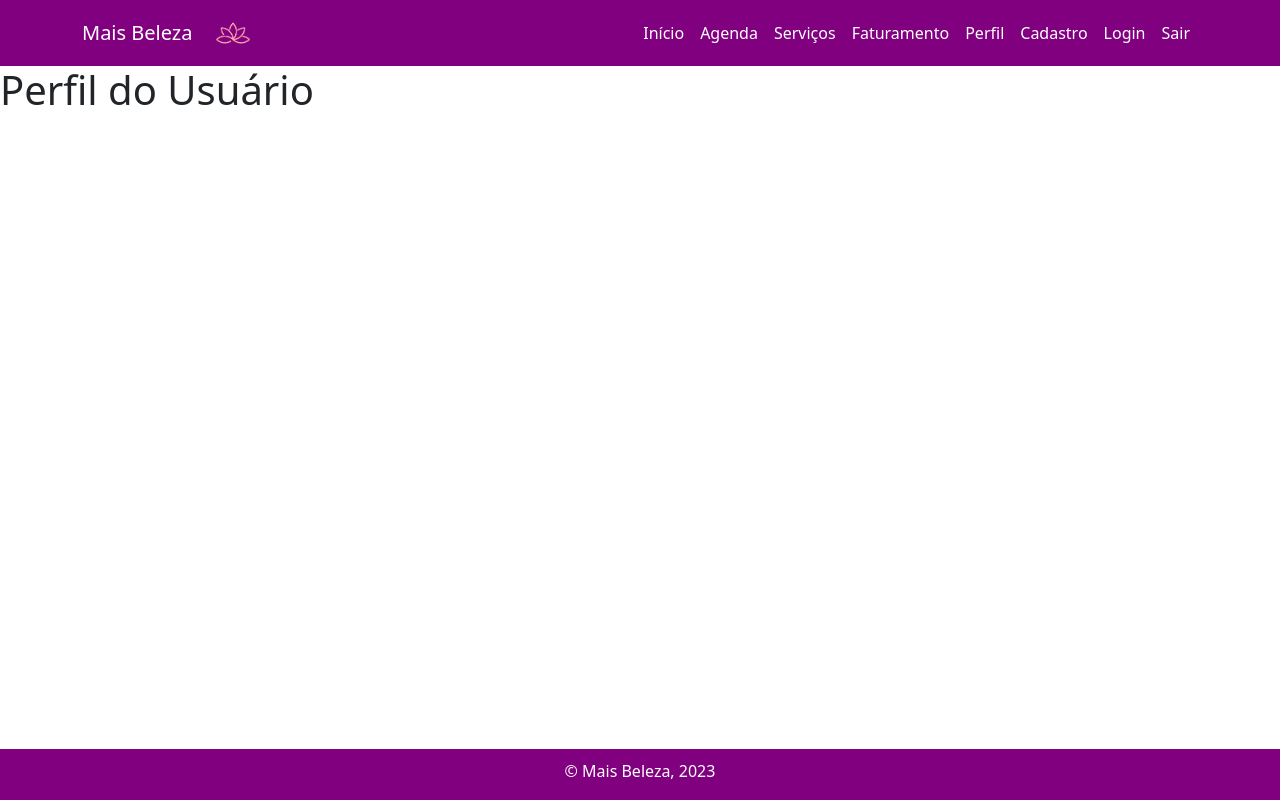
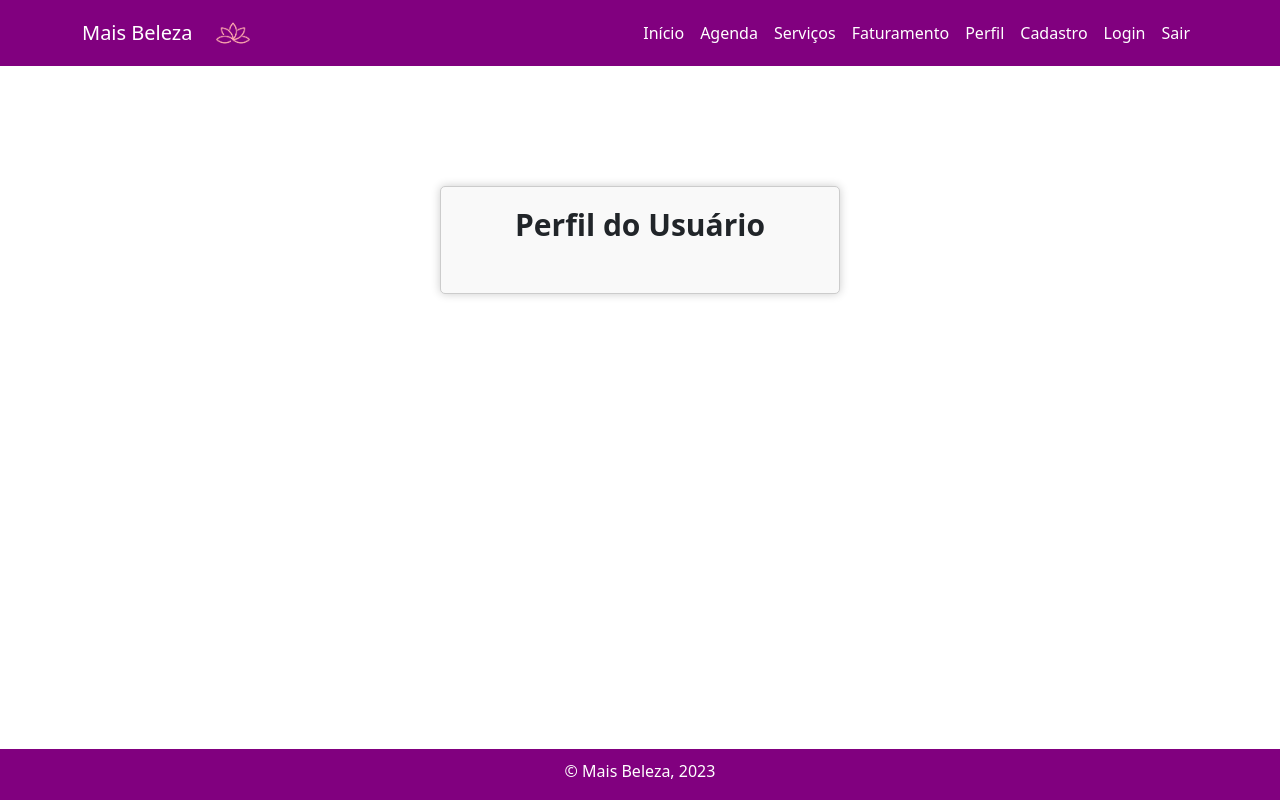
Before and after one commit to ICEI-PUC-Minas-PMV-ADS/pmv-ads-2023-2-e4-proj-dad-t3-maisbeleza, a React (Create React App) app: page /perfil in a window 1280 px wide. Built offline with nearby package versions, Linux system fonts and the light colour scheme; no server answers; sample sign-in values are in the browser's storage.

Commit message:
front-end basico pagina perfil

```diff
--- a/src/App.css
+++ b/src/App.css
@@ -320,3 +320,30 @@ body {
     width: 350px;
   }
 }
+
+/*PERFIL*/
+
+.profile-container {
+  max-width: 400px;
+  margin: 120px auto;
+  padding: 20px;
+  border: 1px solid #ccc;
+  border-radius: 5px;
+  background-color: #f9f9f9;
+  box-shadow: 0 0 10px rgba(0, 0, 0, 0.2);
+  text-align: center;
+}
+
+
+.headerperfil {
+  font-size: 30px;
+  font-weight: bold;
+  margin-bottom: 30px;
+}
+
+.userData {
+    background: #f9f9f9;
+    padding: 20px;
+    border-radius: 5px;
+    box-shadow: 0 0 10px rgba(0, 0, 0, 0.2);
+  }
--- a/src/pages/Perfil.js
+++ b/src/pages/Perfil.js
@@ -36,26 +36,31 @@ function Perfil() {
   }, [authToken, userData, location]);
 
   return (
-
     <div>
       <Menu />
-      <h1>Perfil do Usuário</h1>
+
+
+    <div className='profile-container'>
+    <h1 className="headerperfil">Perfil do Usuário</h1>
+
       {userData && (
-        <div>
-          <p>Nome: {userData.nomeMei}</p>
-          <p>Email: {userData.email}</p>
-          <p>Telefone: {userData.telefone}</p>
-          <p>Rua: {userData.rua}</p>
-          <p>Email: {userData.email}</p>
-          <p>Número: {userData.numero}</p>
-          <p>Bairro: {userData.bairro}</p>
-          <p>cidade: {userData.cidade}</p>
-          <p>Estado: {userData.estado}</p>
-          <p>Horário funcionamento: {userData.horarioFuncionamento}</p>
+        <div class="user-data">
+      <p class="data-item">Nome: {userData.nomeMei}</p>
+      <p class="data-item">Email: {userData.email}</p>
+      <p class="data-item">Telefone: {userData.telefone}</p>
+      <p class="data-item">Rua: {userData.rua}</p>
+      <p class="data-item">Email: {userData.email}</p>
+      <p class="data-item">Número: {userData.numero}</p>
+      <p class="data-item">Bairro: {userData.bairro}</p>
+      <p class="data-item">Cidade: {userData.cidade}</p>
+      <p class="data-item">Estado: {userData.estado}</p>
+      <p class="data-item">Horário de Funcionamento: {userData.horarioFuncionamento}</p>
+    </div>
+      )}
 
-        </div>
-      )}
-       <Footer />
+
+    </div>
+    <Footer />
     </div>
   );
 }
```
